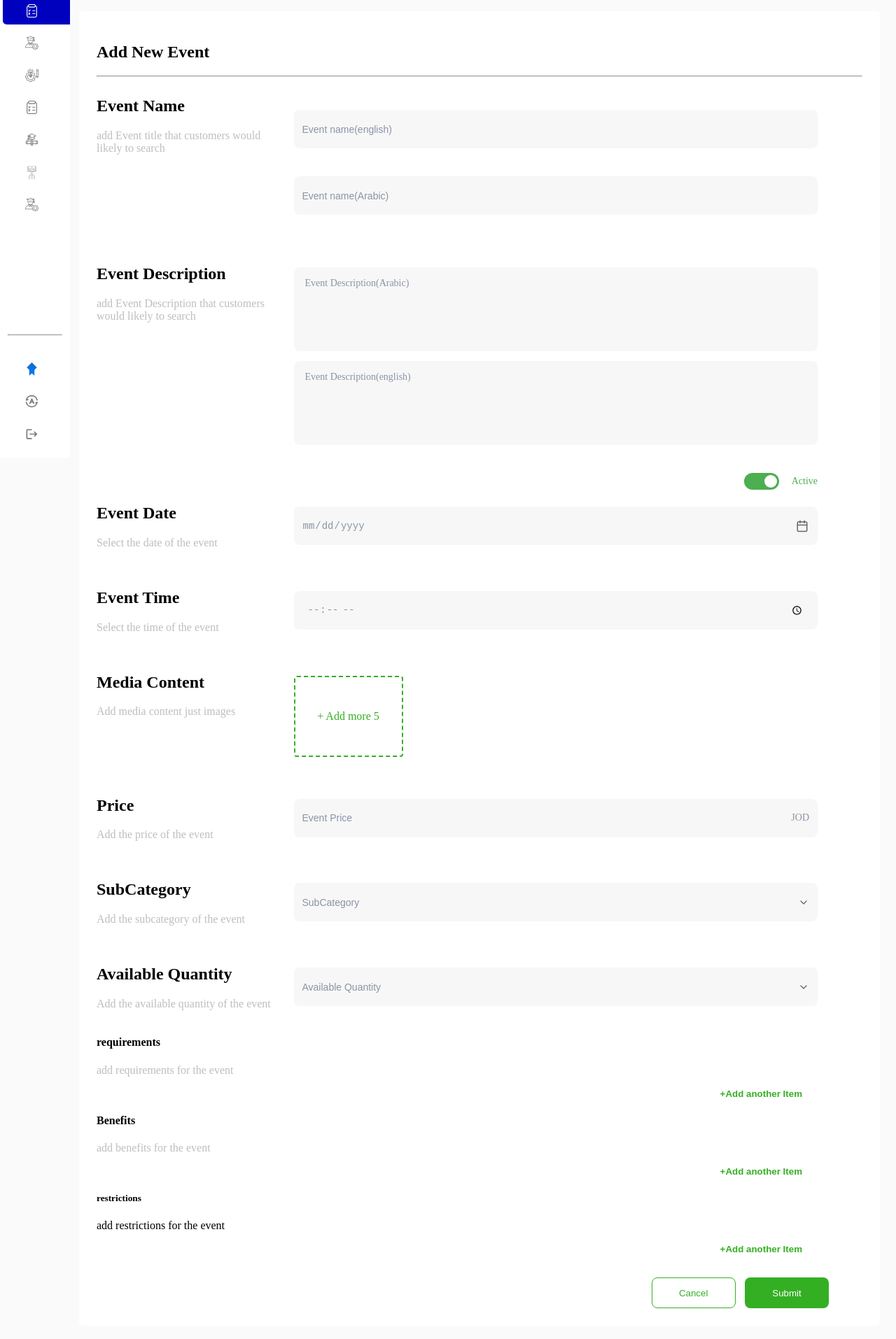
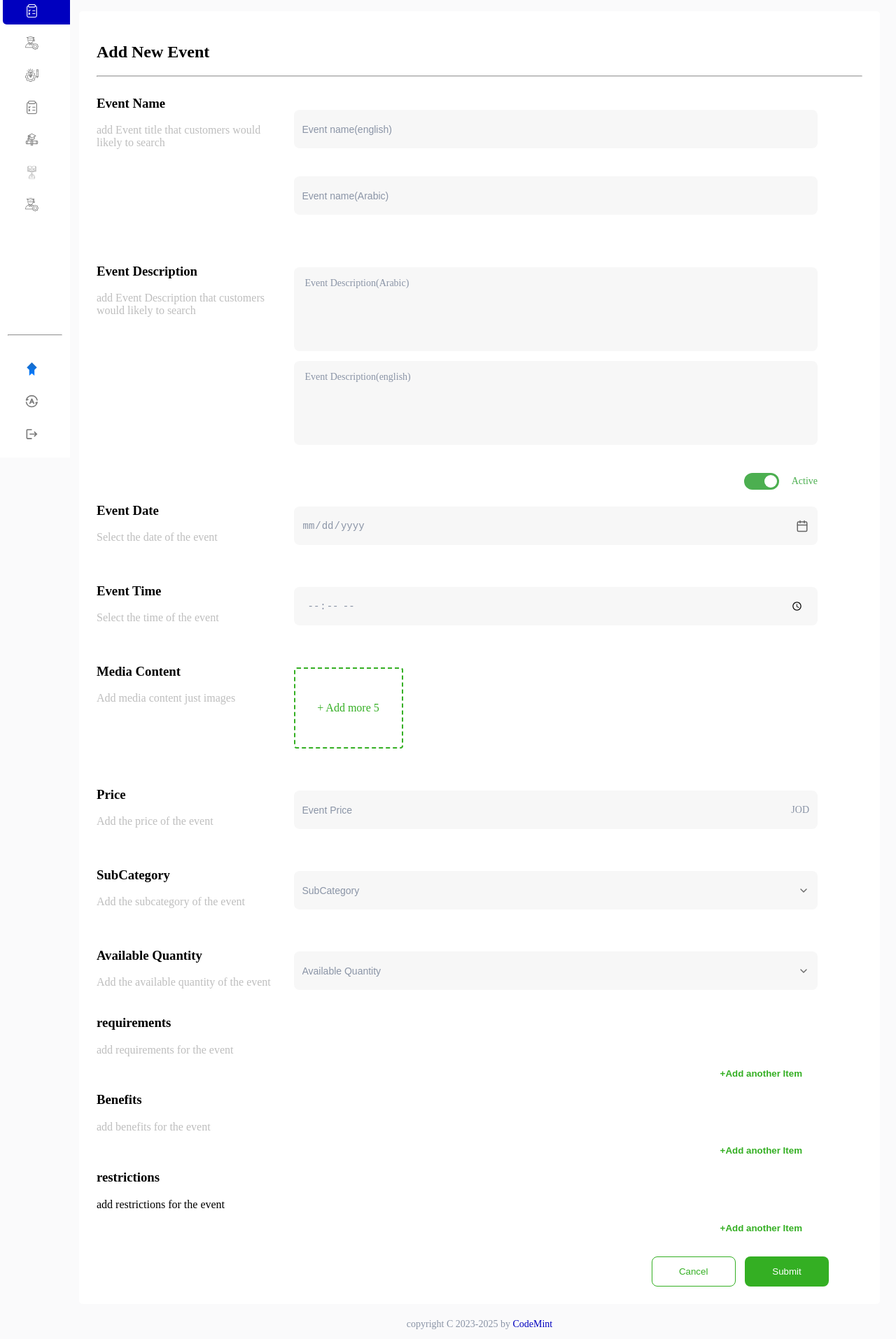
Before and after one commit to barqawe/code-mint-1, an Angular app: page / in a window 1280 px wide. Shown: the part 146-2060 px from the top of the page at 70% size. Built offline with nearby package versions, Linux system fonts and the light colour scheme.

Commit message:
semantic html for events Form

```diff
--- a/src/app/pages/events/events.html
+++ b/src/app/pages/events/events.html
@@ -1,4 +1,3 @@
-
 <section class="event">
 
   <h2 class="event-title">Events</h2>
@@ -9,10 +8,10 @@
     </header>
     <form [formGroup]="eventForm" (ngSubmit)="onSubmit()">
       <section class="event-field">
-      <div class="event-field-title">
-        <h2>Event Name</h2>
+        <header class="event-field-title">
+          <h3>Event Name</h3>
           <p class="event-field-subtitle">add Event title that customers would likely to search</p>
-      </div>
+        </header>
 
         <div class="event-field-input-container">
           <app-text-input
@@ -23,12 +22,12 @@
         </div>
       </section>
       <section class="event-field">
-      <div class="event-field-title">
-        <h2>Event Description</h2>
+        <header class="event-field-title">
+          <h3>Event Description</h3>
           <p class="event-field-subtitle">
             add Event Description that customers would likely to search
           </p>
-      </div>
+        </header>
         <div class="event-field-input-container">
           <app-text-area-input [config]="{
             placeholder: 'Event Description(Arabic)',
@@ -46,40 +45,40 @@
       </section>
 
       <section class="event-field">
-      <div class="event-field-title">
-        <h2>Event Date</h2>
+        <header class="event-field-title">
+          <h3>Event Date</h3>
           <p class="event-field-subtitle">Select the date of the event</p>
-      </div>
+        </header>
         <div class="event-field-input-container single-input">
           <app-date-input [config]="{ control: eventForm.controls.eventDate }"></app-date-input>
         </div>
       </section>
 
       <section class="event-field">
-      <div class="event-field-title">
-        <h2>Event Time</h2>
+        <header class="event-field-title">
+          <h3>Event Time</h3>
           <p class="event-field-subtitle">Select the time of the event</p>
-      </div>
+        </header>
         <div class="event-field-input-container single-input">
           <app-time-input [config]="{ control: eventForm.controls.eventTime }"></app-time-input>
         </div>
       </section>
 
       <section class="event-field">
-      <div class="event-field-title">
-        <h2>Media Content</h2>
+        <header class="event-field-title">
+          <h3>Media Content</h3>
           <p class="event-field-subtitle">Add media content just images</p>
-      </div>
+        </header>
         <div class="event-field-input-container">
           <app-images-upload (imagesSelected)="onImagesSelected($event)"></app-images-upload>
         </div>
       </section>
 
       <section class="event-field">
-      <div class="event-field-title">
-        <h2>Price</h2>
+        <header class="event-field-title">
+          <h3>Price</h3>
           <p class="event-field-subtitle">Add the price of the event</p>
-      </div>
+        </header>
         <div class="event-field-input-container">
           <app-labeled-text-input [config]="{
             label: 'JOD',
@@ -90,10 +89,10 @@
       </section>
 
       <section class="event-field">
-      <div class="event-field-title">
-        <h2>SubCategory</h2>
+        <header class="event-field-title">
+          <h3>SubCategory</h3>
           <p class="event-field-subtitle">Add the subcategory of the event</p>
-      </div>
+        </header>
         <div class="event-field-input-container">
           <app-drop-down [config]="{
             options: ['Location 1', 'Location 2', 'Location 3'],
@@ -104,10 +103,10 @@
       </section>
 
       <section class="event-field">
-      <div class="event-field-title">
-        <h2>Available Quantity</h2>
+        <header class="event-field-title">
+          <h3>Available Quantity</h3>
           <p class="event-field-subtitle">Add the available quantity of the event</p>
-      </div>
+        </header>
         <div class="event-field-input-container">
           <app-drop-down [config]="{
             options: ['1', '2', '3'],
@@ -117,10 +116,10 @@
         </div>
       </section>
       <section class="extra-title">
-      <div class="extra-title-label">
-        <h1 class="item-title">requirements</h1>
+        <header class="extra-title-label">
+          <h3 class="item-title">requirements</h3>
           <p class="title-subtitle">add requirements for the event</p>
-      </div>
+        </header>
         <div class="extra-title-items">
           @for (item of eventForm.controls.requirements.controls; track $index) {
 
@@ -135,8 +134,10 @@
 
             </div>
             <div class="item-input-container">
-            <input type="text" placeholder="Item Name in Arabic" class="item-input" [formControl]="$any(eventForm.controls.requirements.controls[$index]).controls.itemNameAr">
-            <input type="text" placeholder="Item Name in English" class="item-input" [formControl]="$any(eventForm.controls.requirements.controls[$index]).controls.itemNameEn">
+              <input type="text" placeholder="Item Name in Arabic" class="item-input"
+                [formControl]="$any(eventForm.controls.requirements.controls[$index]).controls.itemNameAr">
+              <input type="text" placeholder="Item Name in English" class="item-input"
+                [formControl]="$any(eventForm.controls.requirements.controls[$index]).controls.itemNameEn">
             </div>
             <div class="delete-item-button" (click)="delete('requirements', $index)">X</div>
           </div>
@@ -153,10 +154,10 @@
 
 
       <section class="extra-title">
-      <div class="extra-title-label">
-        <h1 class="item-title">Benefits</h1>
+        <header class="extra-title-label">
+          <h3 class="item-title">Benefits</h3>
           <p class="title-subtitle">add benefits for the event</p>
-      </div>
+        </header>
         <div class="extra-title-items">
           @for (item of eventForm.controls.benefits.controls; track $index) {
 
@@ -171,8 +172,10 @@
 
             </div>
             <div class="item-input-container">
-            <input type="text" placeholder="Item Name in Arabic" class="item-input" [formControl]="$any(eventForm.controls.benefits.controls[$index]).controls.itemNameAr">
-            <input type="text" placeholder="Item Name in English" class="item-input" [formControl]="$any(eventForm.controls.benefits.controls[$index]).controls.itemNameEn">
+              <input type="text" placeholder="Item Name in Arabic" class="item-input"
+                [formControl]="$any(eventForm.controls.benefits.controls[$index]).controls.itemNameAr">
+              <input type="text" placeholder="Item Name in English" class="item-input"
+                [formControl]="$any(eventForm.controls.benefits.controls[$index]).controls.itemNameEn">
             </div>
             <div class="delete-item-button" (click)="delete('benefits', $index)">X</div>
           </div>
@@ -186,26 +189,28 @@
 
 
         <section class="extra-section">
-        <div class="extra-section-label">
-          <h1 class="item-title">restrictions</h1>
+          <header class="extra-section-label">
+            <h3 class="item-title">restrictions</h3>
             <p class="section-subtitle">add restrictions for the event</p>
-        </div>
+          </header>
           <div class="extra-section-items">
             @for (item of eventForm.controls.restrictions.controls; track $index) {
 
             <div class="item">
-            <div class="item-title">
+              <header class="item-title">
                 <div class="item-title-label">
-                <h1>Title fill items</h1>
+                  <h4>Title fill items</h4>
                   <p>item{{ $index + 1 }}</p>
 
                 </div>
 
 
-            </div>
+              </header>
               <div class="item-input-container">
-              <input type="text" placeholder="Item Name in Arabic" class="item-input" [formControl]="$any(eventForm.controls.restrictions.controls[$index]).controls.itemNameAr">
-              <input type="text" placeholder="Item Name in English" class="item-input" [formControl]="$any(eventForm.controls.restrictions.controls[$index]).controls.itemNameEn">
+                <input type="text" placeholder="Item Name in Arabic" class="item-input"
+                  [formControl]="$any(eventForm.controls.restrictions.controls[$index]).controls.itemNameAr">
+                <input type="text" placeholder="Item Name in English" class="item-input"
+                  [formControl]="$any(eventForm.controls.restrictions.controls[$index]).controls.itemNameEn">
               </div>
               <div class="delete-item-button" (click)="delete('restrictions', $index)">X</div>
             </div>
@@ -213,7 +218,8 @@
 
             }
             <div class="add-item-button-container">
-            <button type="button" class="add-item-button" (click)="addItem('restrictions')">+Add another Item </button>
+              <button type="button" class="add-item-button" (click)="addItem('restrictions')">+Add another Item
+              </button>
             </div>
           </div>
 
@@ -225,11 +231,11 @@
 
 
 
-<section class="form-buttons-container">
+      <footer class="form-buttons-container">
         <button type="button" class="cancel-button">Cancel</button>
-    <button type="submit" class="submit-button" >Submit</button>
-<img  alt="">
-</section>
+        <button type="submit" class="submit-button">Submit</button>
+        <img alt="">
+      </footer>
     </form>
   </article>
 </section>
```
Lines whose indentation alone changed are shown as unchanged.
